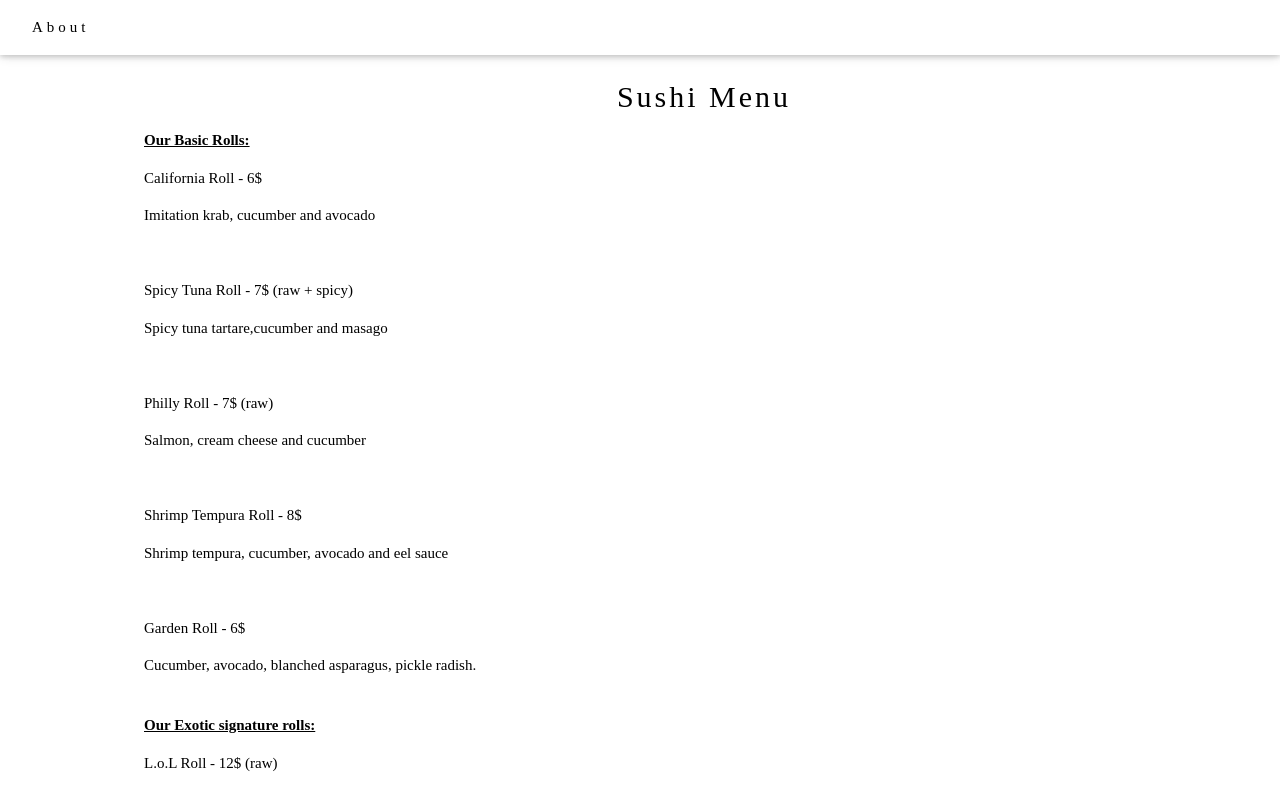
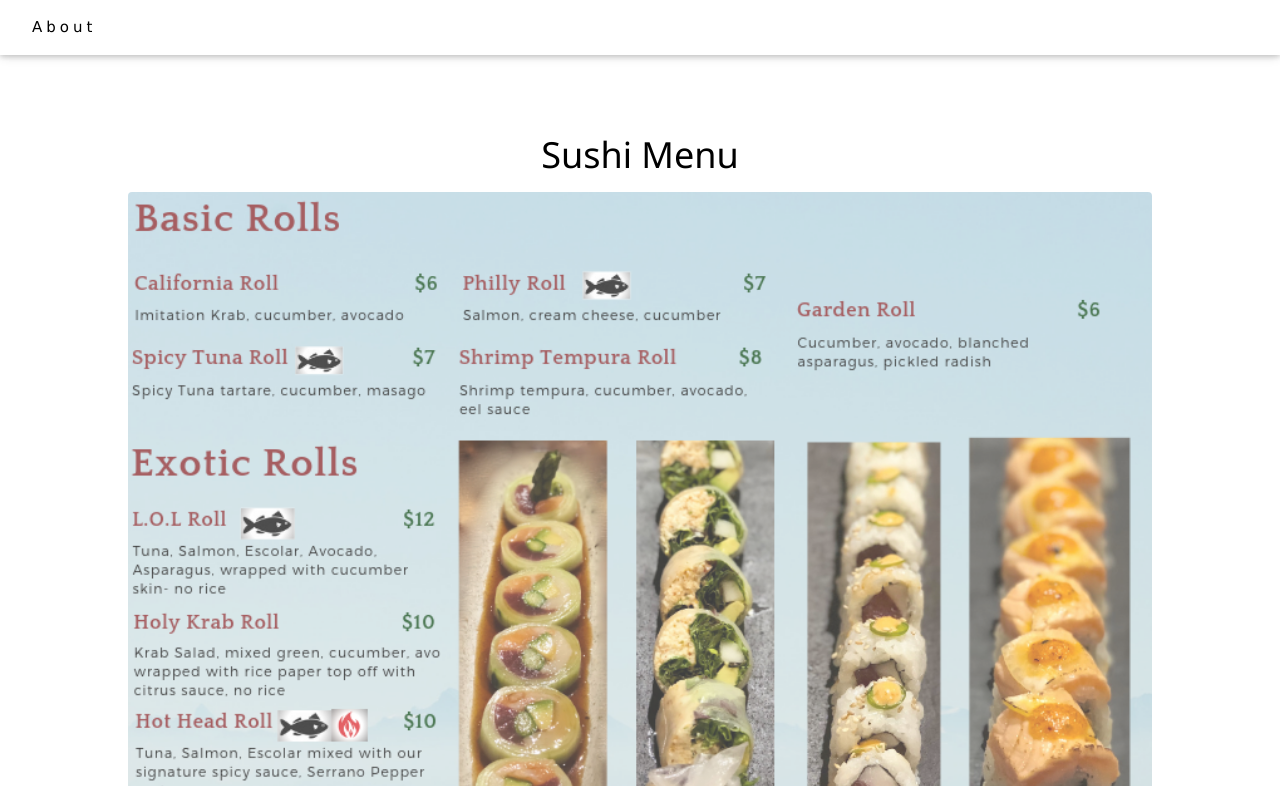
Before and after one commit to s1t3/Template, a plain HTML site: page service2.html in a window 1280 px wide. Shown: the top 786 px of the page. Drawn offline with nearby package versions, Linux system fonts and the light colour scheme.

Commit message:
Add files via upload

```diff
--- a/service2.html
+++ b/service2.html
@@ -5,11 +5,19 @@
 <meta name="viewport" content="width=device-width, initial-scale=1">
 <link rel="stylesheet" href="https://www.w3schools.com/w3css/4/w3.css">
 <style>
-body {font-family: "Times New Roman", Georgia, Serif;}
-h1, h2, h3, h4, h5, h6 {
-  font-family: "Playfair Display";
-  letter-spacing: 3px;
+
+
+#title{margin-top:10%;
+
 }
+
+h1{text-align:center;}
+
+img{
+	width:80%;
+
+	margin-left:10%;
+	}
 </style>
 <body>
 
@@ -28,7 +36,12 @@ h1, h2, h3, h4, h5, h6 {
 </div>
 
 
+ <div id="title">
+ <h1 >Sushi Menu</h1>
+     <img src="image/SushiService.png" class="w3-round w3-image w3-opacity-min" >
+   </div>
 
+<!--
 
 <div class="w3-container w3-padding-64" id="contact" style="margin-left:10%">
 <h2 style="text-align:center">Sushi Menu</h2>
@@ -86,11 +99,7 @@ h1, h2, h3, h4, h5, h6 {
 </div>
 
 
-
-<!-- Footer -->
-<footer class="w3-center w3-light-grey w3-padding-32">
-  <p>pokebrosorlando@gmail.com</p>
-</footer>
+-->
 
 </body>
 </html>
```
Also changed, not shown: index.html (+13 -3 lines), image/SushiService.png (added), image/poke.jpg (added).
